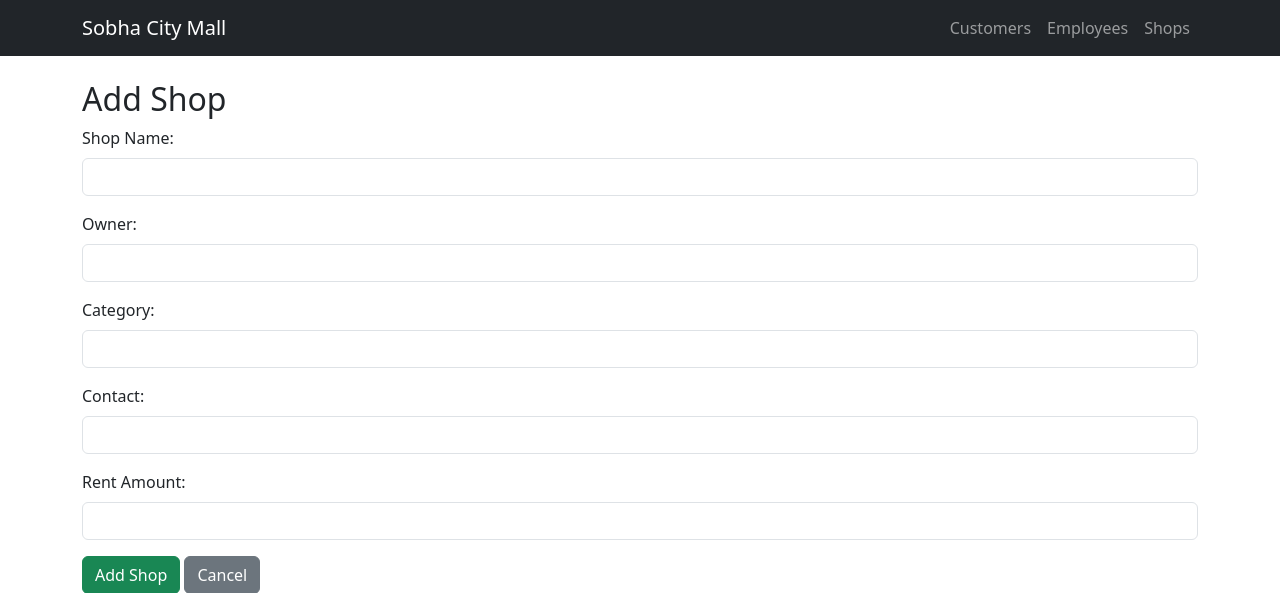
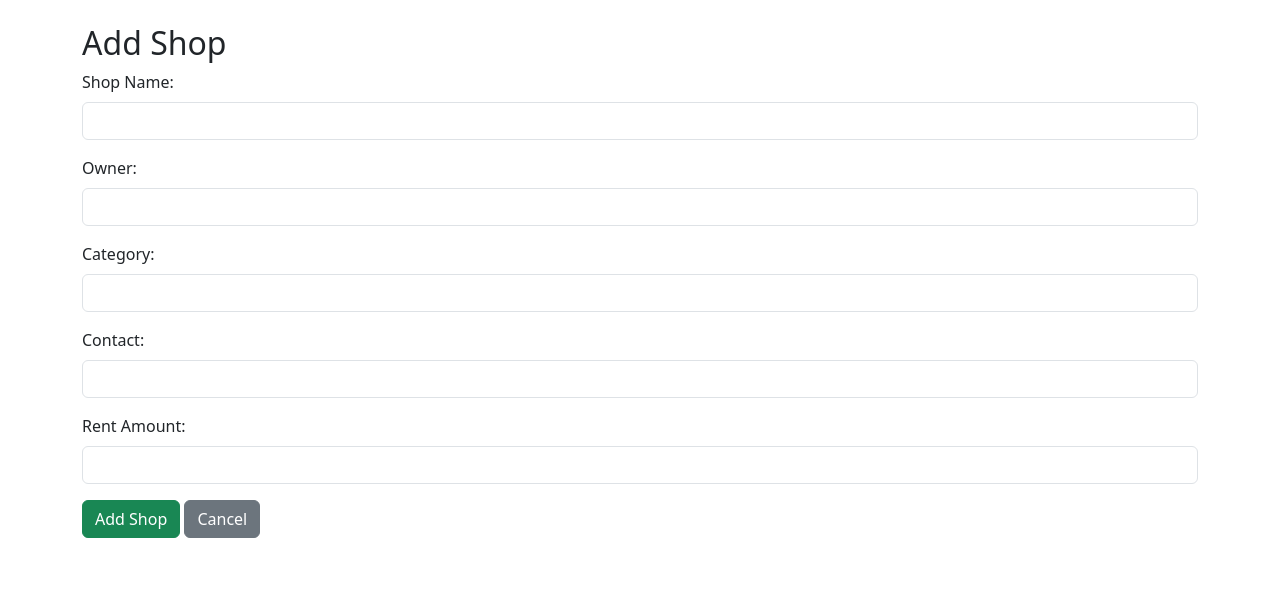
Before and after one commit to Nayanakr/Information-System, a Django app: template templates/add_shop.html in a window 1280 px wide. Shown: the top 593 px of the page. Run offline with Django 5.2, Linux system fonts and the light colour scheme; the template is opened without the code that fills it, so the values that code supplies are empty; parts of the project's set-up code (start-up, migrations or seed data) failed here and were passed over.

Commit message:
tempalte updated

```diff
--- a/templates/add_shop.html
+++ b/templates/add_shop.html
@@ -8,21 +8,7 @@
 </head>
 <body>
 
-<nav class="navbar navbar-expand-lg navbar-dark bg-dark">
-    <div class="container">
-        <a class="navbar-brand" href="/">Sobha City Mall</a>
-        <button class="navbar-toggler" type="button" data-bs-toggle="collapse" data-bs-target="#navbarNav">
-            <span class="navbar-toggler-icon"></span>
-        </button>
-        <div class="collapse navbar-collapse" id="navbarNav">
-            <ul class="navbar-nav ms-auto">
-                <li class="nav-item"><a class="nav-link" href="/customers/">Customers</a></li>
-                <li class="nav-item"><a class="nav-link" href="/employees/">Employees</a></li>
-                <li class="nav-item"><a class="nav-link" href="/shops/">Shops</a></li>
-            </ul>
-        </div>
-    </div>
-</nav>
+
 
 <div class="container mt-4">
     <h2>Add Shop</h2>
```
